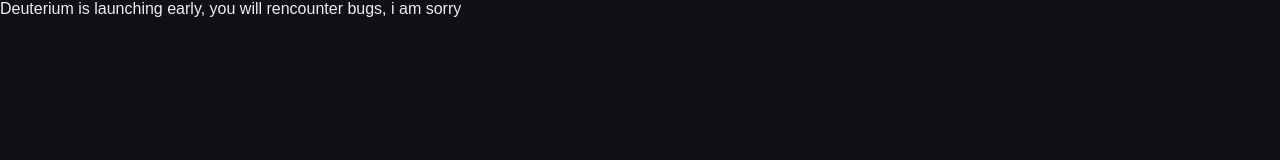
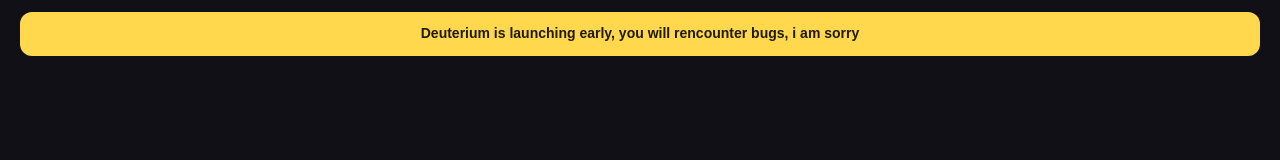
Before and after one commit to bigbetabuild/Deterium-site, a plain HTML site: page index.html in a window 1280 px wide. Shown: the top 160 px of the page. Drawn offline with Linux system fonts and the light colour scheme.

Commit message:
Style launch warning banner

```diff
--- a/styles.css
+++ b/styles.css
@@ -9,6 +9,18 @@
 
 html, body { min-width: 320px; min-height: 100%; margin: 0; }
 body { min-height: 100vh; display: flex; flex-direction: column; }
+
+.launch-warning {
+  margin: 12px 20px 0;
+  padding: 12px 16px;
+  border-radius: 12px;
+  background: #ffd84d;
+  color: #1f1a00;
+  font-size: 14px;
+  font-weight: 700;
+  line-height: 1.4;
+  text-align: center;
+}
 
 .page {
   flex: 1;
@@ -61,5 +73,5 @@ h1 { margin: 0; font-size: 40px; line-height: 1.1; font-weight: 700; }
 .developer-role { margin: 10px 0 0; color: #aaa; font-size: 14px; }
 footer { padding: 14px 20px; color: #777; text-align: center; font-size: 12px; }
 :focus-visible { outline: 2px solid #b394ec; outline-offset: 4px; }
-@media (max-width: 480px) { .logo { width: 104px; height: 104px; } .logo-mark { font-size: 60px; } h1 { font-size: 34px; } }
+@media (max-width: 480px) { .launch-warning { margin-inline: 12px; } .logo { width: 104px; height: 104px; } .logo-mark { font-size: 60px; } h1 { font-size: 34px; } }
 @media (prefers-reduced-motion: reduce) { *, *::before, *::after { transition-duration: .01ms !important; } }
```
